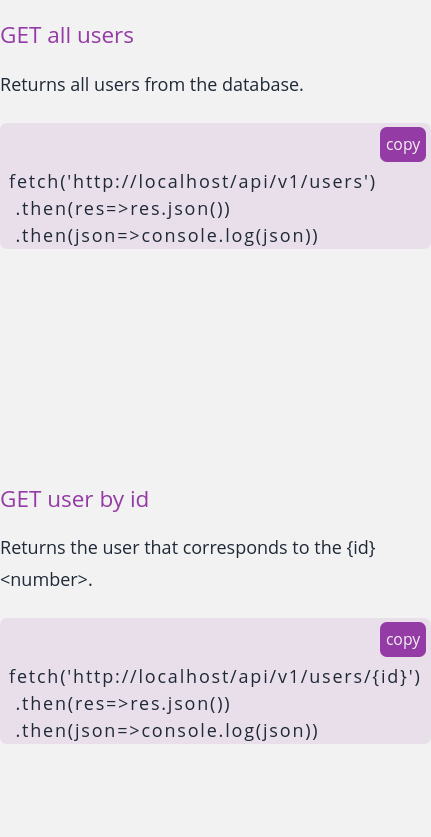
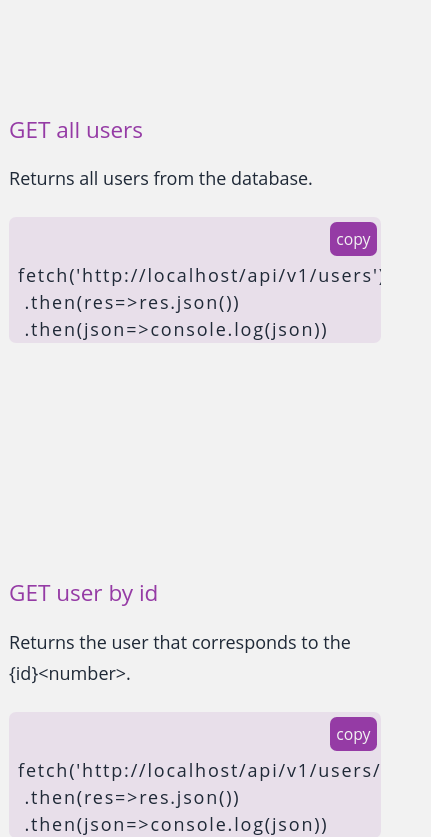
Before and after one commit to MarcMartinezDev/fuapi, a React (Vite) app in the folder src/client/: page /docs in a window 390 px wide. Shown: the part 1092-1929 px from the top of the page, 431 px wide, since content can reach past the window. Built offline with nearby package versions, Linux system fonts and the light colour scheme.

Commit message:
adjust mobile

```diff
--- a/src/client/src/index.css
+++ b/src/client/src/index.css
@@ -12,6 +12,10 @@ header {
 
 h3 {
   @apply text-xl text-[#953ba5] mb-4;
+}
+
+pre {
+  @apply overflow-x-scroll;
 }
 
 code {
--- a/src/client/src/pages/Documentation.jsx
+++ b/src/client/src/pages/Documentation.jsx
@@ -5,9 +5,9 @@ import React from "react";
 
 const Documentation = () => {
   return (
-    <div className="flex xl:gap-20">
+    <div className="flex mx-2 xl:gap-20">
       <Navbar />
-      <div className="flex flex-col gap-24 pb-20 m-auto lg:w-1/2">
+      <div className="flex flex-col gap-24 pb-20 m-auto lg:w-1/2 overflow-x-scroll">
         <h2 className="text-3xl">Overview</h2>
         <article id="overview" className="flex flex-col gap-4">
           <span className="p-2 rounded-md bg-[#AB65B7] bg-opacity-20 w-fit mb-10">
```
